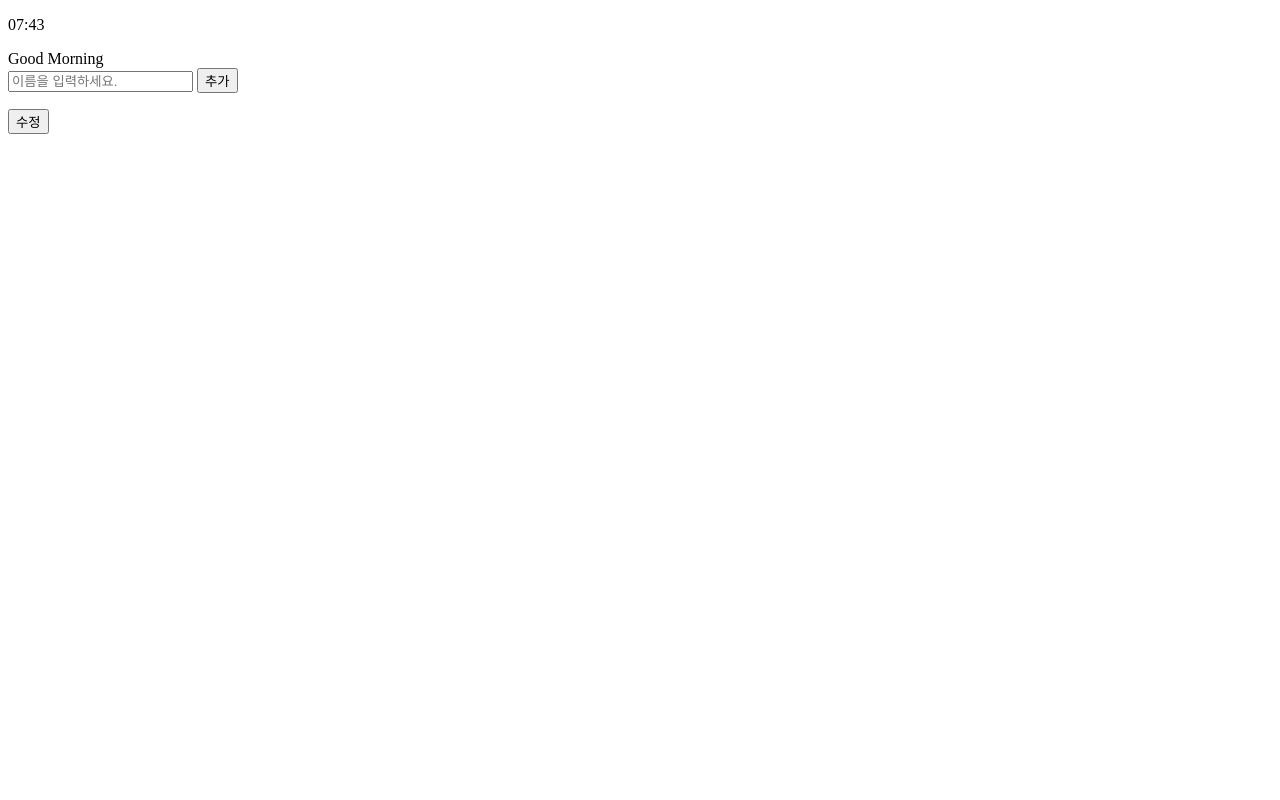
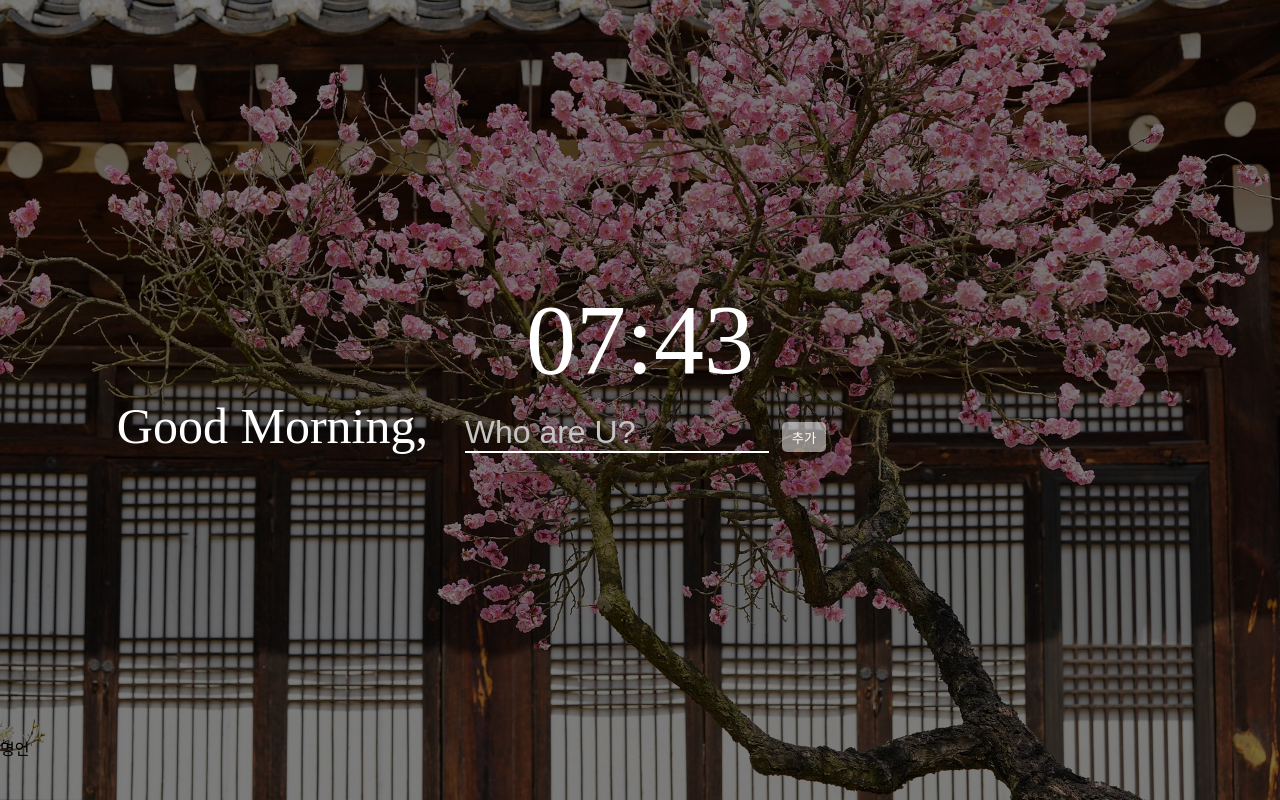
Before and after one commit to nakyoung1/my_momentum, a plain HTML site: page my_momentum.html in a window 1280 px wide. Drawn offline with nearby package versions, Linux system fonts and the light colour scheme.

Commit message:
background

```diff
--- /dev/null
+++ b/CSS/style.css
@@ -0,0 +1,88 @@
+* {
+     margin: 0;
+     padding: 0;
+     box-sizing: border-box;
+}
+body {
+     height: 100vh;
+     position: relative;
+     background-size: cover;
+     background-position: center;
+     background-repeat: no-repeat;
+}
+body::after {
+     content: "";
+     position: absolute;
+     top: 0;
+     left: 0;
+     right: 0;
+     bottom: 0;
+     background-color: rgba(0, 0, 0, 0.5); /* 검은색 반투명 레이어 */
+     z-index: -1;
+}
+#main-container {
+     color: white;
+     display: flex;
+     flex-direction: column;
+     justify-content: center;
+     align-items: center;
+     height: 92%;
+}
+#time {
+     font-size: 100px;
+}
+#greet-box {
+     display: flex;
+     justify-content: center;
+     align-items: center;
+     font-size: 50px;
+}
+#addname-box {
+     text-align: center;
+     width: 40%;
+}
+#username-input {
+     width: 70%; /* 원하는 크기로 조절 가능 */
+
+     font-size: 32px; /* 글자 크기 */
+     border: none; /* 테두리 제거 */
+     border-bottom: 2px solid white; /* 밑줄 스타일 */
+     outline: none; /* 클릭 시 파란 테두리 제거 */
+     background: transparent; /* 배경 투명 */
+     color: white;
+     font-weight: 500;
+}
+#username-input::placeholder {
+     color: rgb(197, 197, 197);
+}
+
+/* 입력 중일 때 밑줄 강조 효과 */
+#username-input:focus {
+     border-bottom: 2px solid #007bff; /* 포커스 시 밑줄 색 변경 */
+}
+#username-box {
+     display: flex;
+     align-items: center; /* 세로 중앙 정렬 */
+     justify-content: center; /* 가로 중앙 정렬 */
+     gap: 10px; /* 요소 사이 간격 조절 */
+     width: 300px;
+     padding: 10px;
+}
+button {
+     background-color: rgba(255, 255, 255, 0.5);
+     color: white;
+     border: none;
+     border-radius: 5px;
+     height: 30px;
+     padding: 5px 10px;
+     box-shadow: 3px 3px 10px rgba(0, 0, 0, 0.3);
+     transition: box-shadow 0.3s ease-in-out;
+     cursor: pointer;
+}
+
+.hidden {
+     display: none;
+}
+footer {
+     height: 8%;
+}
--- a/index.js
+++ b/index.js
@@ -0,0 +1,97 @@
+let user = "";
+const image = ["1.jpg", "2.jpg", "3.jpg", "4.jpg", "5.jpg"];
+const showImage = image[Math.floor(Math.random() * image.length)];
+document.body.style.backgroundImage = `url(img/${showImage})`;
+
+const time = document.getElementById("time");
+const greetBox = document.getElementById("greet-box");
+const greetText = document.getElementById("greet-text");
+
+const addNameBox = document.getElementById("addname-box");
+const userNameInput = document.getElementById("username-input");
+const addNameBtn = document.getElementById("add-name-btn");
+
+const userNameBox = document.getElementById("username-box");
+
+$(document).ready(() => {
+     $("#username-box").on("mouseenter", function () {
+          $(this).find("button").removeClass("hidden");
+     });
+
+     $("#username-box").on("mouseleave", function () {
+          $(this).find("button").addClass("hidden");
+     });
+});
+
+//현재시간 알려주기
+setInterval(() => getTime(), 1000);
+//시간에 따라 바뀌는 인사말
+getGreet();
+
+// 페이지 로드 시 기존 값 불러오기
+loadUser();
+
+function getGreet() {
+     let now = new Date();
+     let newHour = now.getHours();
+     if (newHour >= 4 && newHour < 12) greetText.innerHTML = "Good Morning, ";
+     else if (newHour >= 12 && newHour < 18) greetText.innerHTML = "Good Afternoon, ";
+     else if (newHour >= 18 || newHour < 4) greetText.innerHTML = "Good Night, ";
+}
+
+function getTime() {
+     let now = new Date();
+     let nowHour = now.getHours() >= 10 ? `${now.getHours()}` : `0${now.getHours()}`;
+     let nowMin = now.getMinutes() >= 10 ? `${now.getMinutes()}` : `0${now.getMinutes()}`;
+     time.innerHTML = `${nowHour}:${nowMin}`;
+}
+//로컬스토리지에 저장
+function saveUser(name) {
+     user = name;
+     localStorage.setItem("user", JSON.stringify(user));
+}
+//로컬스토리지에 저장된 이름 불러오는 함수
+function loadUser() {
+     let getUser = localStorage.getItem("user");
+
+     if (getUser) {
+          // 기존 값이 있으면 표시
+          user = JSON.parse(getUser);
+          addNameBox.classList.add("hidden"); // 입력창 숨기기
+          showUserName(user);
+     } else {
+          // 값이 없으면 입력창 보이기
+          addNameBox.classList.remove("hidden");
+     }
+}
+// 저장된 이름 표시하는 함수
+function showUserName(name) {
+     if (!name) return;
+     userNameBox.innerHTML = ""; // 기존 내용 삭제
+
+     const userName = document.createElement("span");
+     userName.textContent = name;
+
+     const editNameBtn = document.createElement("button");
+     editNameBtn.textContent = "수정";
+     editNameBtn.onclick = function () {
+          addNameBox.classList.remove("hidden"); // 입력창 보이기
+          userNameBox.style.display = "none";
+          userNameInput.value = name; // 기존 값 유지
+          userNameBox.innerHTML = ""; // 결과 삭제
+     };
+
+     userNameBox.appendChild(userName);
+     userNameBox.appendChild(editNameBtn);
+}
+
+// 추가버튼 눌렀을때
+addNameBtn.addEventListener("click", function () {
+     const text = userNameInput.value.trim();
+     if (text === "") return; // 빈값 방지
+
+     saveUser(text); // 로컬스토리지에 저장
+     addNameBox.classList.add("hidden"); // 입력창 숨기기
+     userNameBox.style.display = "flex";
+     showUserName(text); // 저장된 이름 표시
+});
--- a/my_momentum.html
+++ b/my_momentum.html
@@ -4,76 +4,28 @@
           <meta charset="UTF-8" />
           <meta name="viewport" content="width=device-width, initial-scale=1.0" />
           <title>dashboard</title>
+          <script src="https://code.jquery.com/jquery-3.7.1.slim.min.js"></script>
+          <link rel="stylesheet" href="CSS/style.css" />
      </head>
      <body>
-    <div>
+
+          <div id="main-container">
                <p id="time"></p>
-      <div id="greet-box">
-        <span id="greet-text"></span>
-
+               <section id="greet-box">
+                    <article id="greet-text"></article>
                     <div id="addname-box">
-          <input id="username-input" placeholder="이름을 입력하세요." />
+                         <input type="text" id="username-input" placeholder="Who are U?" />
                          <button id="add-name-btn">추가</button>
                     </div>
+                    <div id="username-box" ></div>
+               </div>
+               </section>
+               <footer>
+                    <p id = "saying">명언</p>
+                    <p id = "sayingPerson"></p>
+               </footer>
+          <script src="index.js"></script>
 
-        <div id="username-box">
-          <p id="user-name"></p>
-          <button id="edit-name-btn">수정</button>
-        </div>
-      </div>
-    </div>
-    <script>
-      let user = JSON.parse(localStorage.getItem("name")) || "";
-      const time = document.getElementById("time");
-      const greetBox = document.getElementById("greet-box");
-      const greetText = document.getElementById("greet-text");
-      const userNameInput = document.getElementById("username-input");
-      const addNameBtn = document.getElementById("add-name-btn");
-      const userName = document.getElementById("user-name");
-      const editNameBtn = document.getElementById("edit-name-btn");
-      //현재시간 알려주기
-      setInterval(() => getTime(), 1000);
-      //시간에 따라 바뀌는 인사말
-      getGreet();
-      // userName.innerHTML = user[0];
+     </body>
 
-      console.log(user);
-      if (user) {
-        userName.innerHTML = user;
-      } else {
-        putName(addNameBtn);
-      }
-
-      putName(editNameBtn);
-
-      console.log(user);
-
-      function getGreet() {
-        let now = new Date();
-        let newHour = now.getHours();
-        if (newHour >= 4 && newHour < 12) greetText.innerHTML = "Good Morning";
-        else if (newHour >= 12 && newHour < 18) greetText.innerHTML = "Good Afternoon";
-        else if (newHour >= 18 || newHour < 4) greetText.innerHTML = "Good Night";
-      }
-
-      function getTime() {
-        let now = new Date();
-        let nowHour = now.getHours() >= 10 ? `${now.getHours()}` : `0${now.getHours()}`;
-        let nowMin = now.getMinutes() >= 10 ? `${now.getMinutes()}` : `0${now.getMinutes()}`;
-        time.innerHTML = `${nowHour}:${nowMin}`;
-      }
-
-      function putName(button) {
-        button.addEventListener("click", () => {
-          userName.innerHTML = userNameInput.value;
-          user = userNameInput.value;
-          saveUsers();
-        });
-      }
-
-      function saveUsers() {
-        localStorage.setItem("name", JSON.stringify(user));
-      }
-    </script>
-  </body>
 </html>
```
Also changed, not shown: img/1.jpg (added), img/2.jpg (added), img/3.jpg (added), img/4.jpg (added), img/5.jpg (added). Lines whose indentation alone changed are shown as unchanged.
